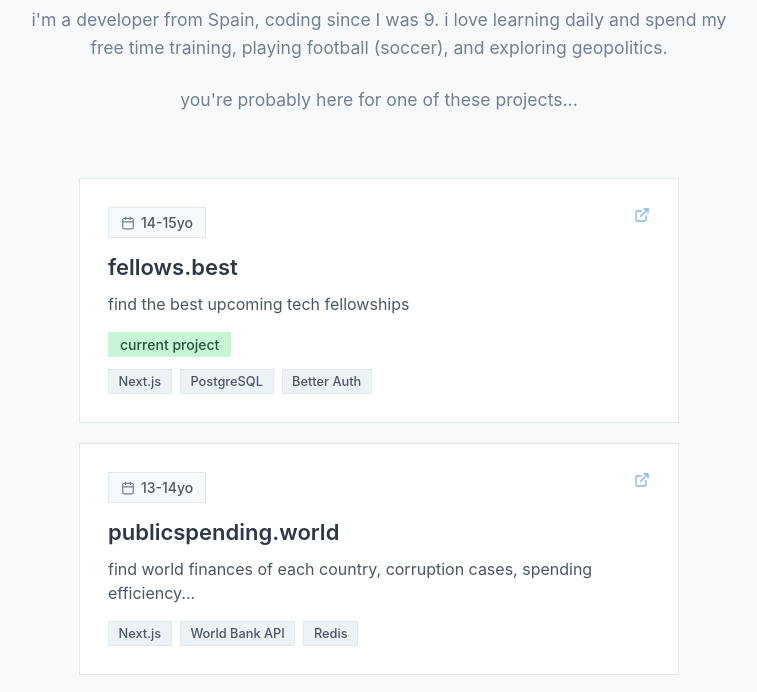
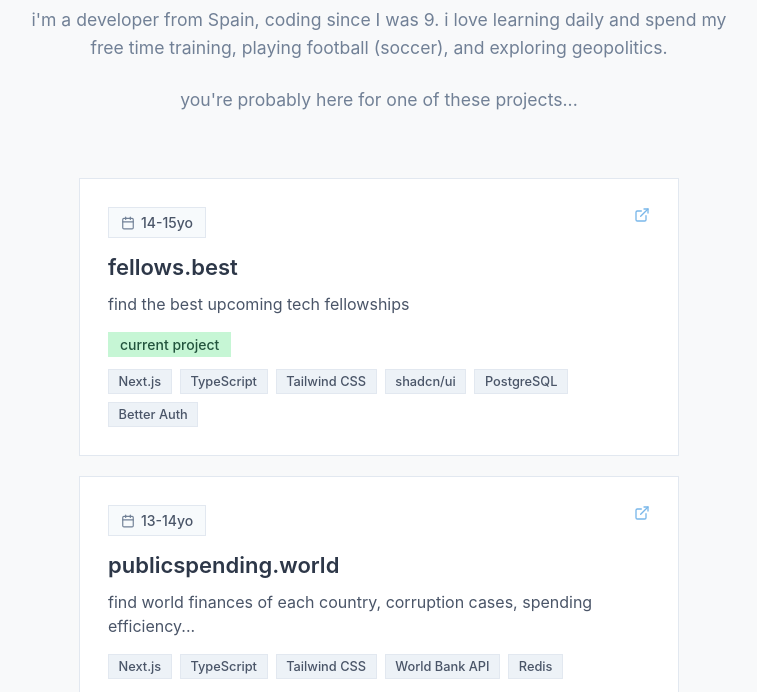
Before and after one commit to samuelcorsan/disam.dev, an Astro site: page / in a window 1280 px wide. Shown: the part 95-787 px from the top of the page, without its empty margins (261-1018 px from the left). Built offline with nearby package versions, Linux system fonts and the light colour scheme; Astro itself is replaced by a stand-in of ours.

Commit message:
chore: update lastmod date in sitemap.xml and enhance tech stack in index.astro

```diff
--- a/public/sitemap.xml
+++ b/public/sitemap.xml
@@ -2,7 +2,7 @@
 <urlset xmlns="http://www.sitemaps.org/schemas/sitemap/0.9">
   <url>
     <loc>https://disam.dev/</loc>
-    <lastmod>2025-08-05</lastmod>
+    <lastmod>2025-08-09</lastmod>
     <changefreq>monthly</changefreq>
     <priority>1.0</priority>
   </url>
--- a/src/pages/index.astro
+++ b/src/pages/index.astro
@@ -37,6 +37,9 @@ import Layout from '../layouts/Layout.astro';
 				</div>
 				<div class="tech-stack">
 					<span class="tech-badge">Next.js</span>
+					<span class="tech-badge">TypeScript</span>
+					<span class="tech-badge">Tailwind CSS</span>
+					<span class="tech-badge">shadcn/ui</span>
 					<span class="tech-badge">PostgreSQL</span>
 					<span class="tech-badge">Better Auth</span>
 				</div>
@@ -65,6 +68,8 @@ import Layout from '../layouts/Layout.astro';
 				<p class="project-description">find world finances of each country, corruption cases, spending efficiency...</p>
 				<div class="tech-stack">
 					<span class="tech-badge">Next.js</span>
+					<span class="tech-badge">TypeScript</span>
+					<span class="tech-badge">Tailwind CSS</span>
 					<span class="tech-badge">World Bank API</span>
 					<span class="tech-badge">Redis</span>
 				</div>
```
Also changed, not shown: .claude/settings.local.json (added).
